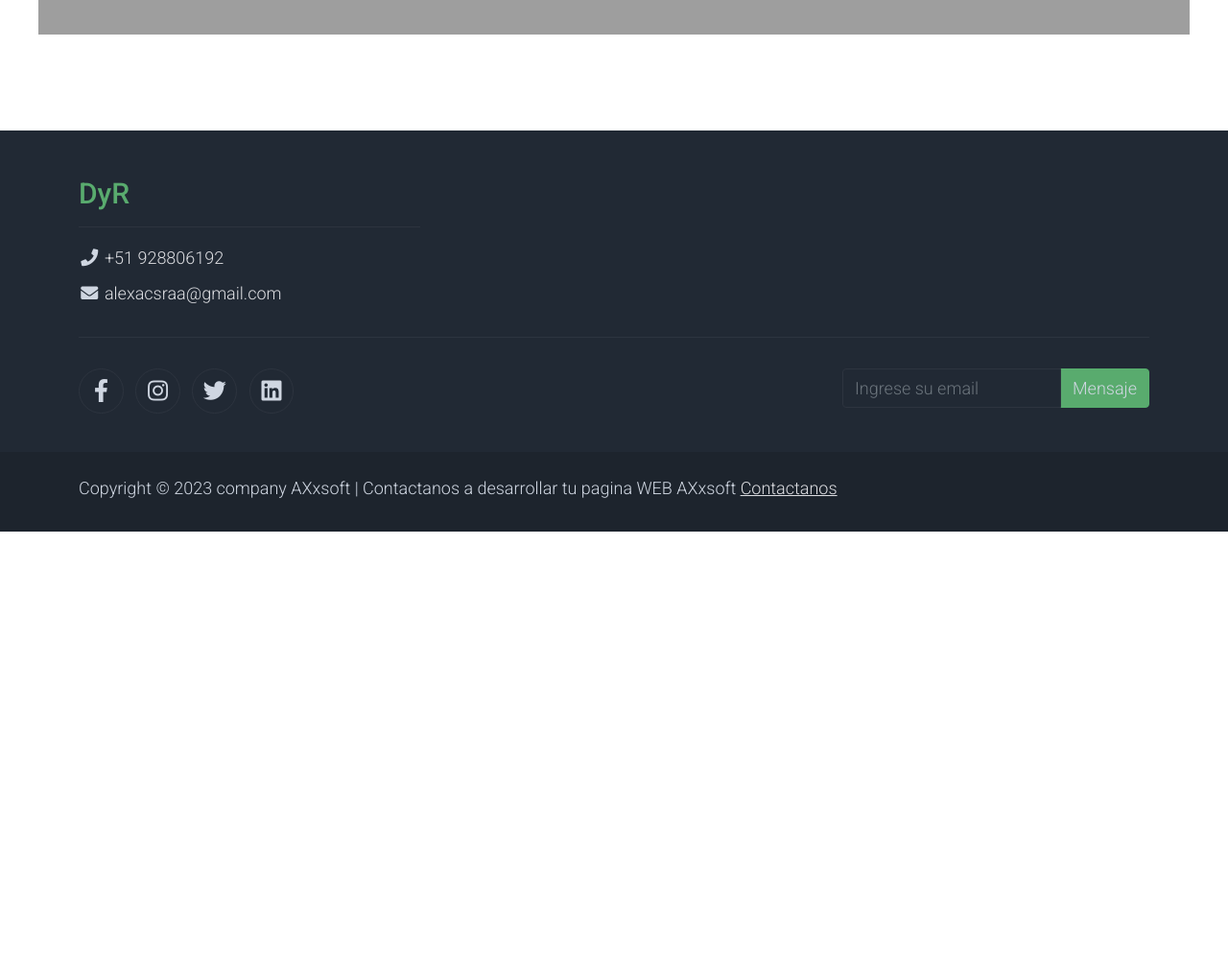
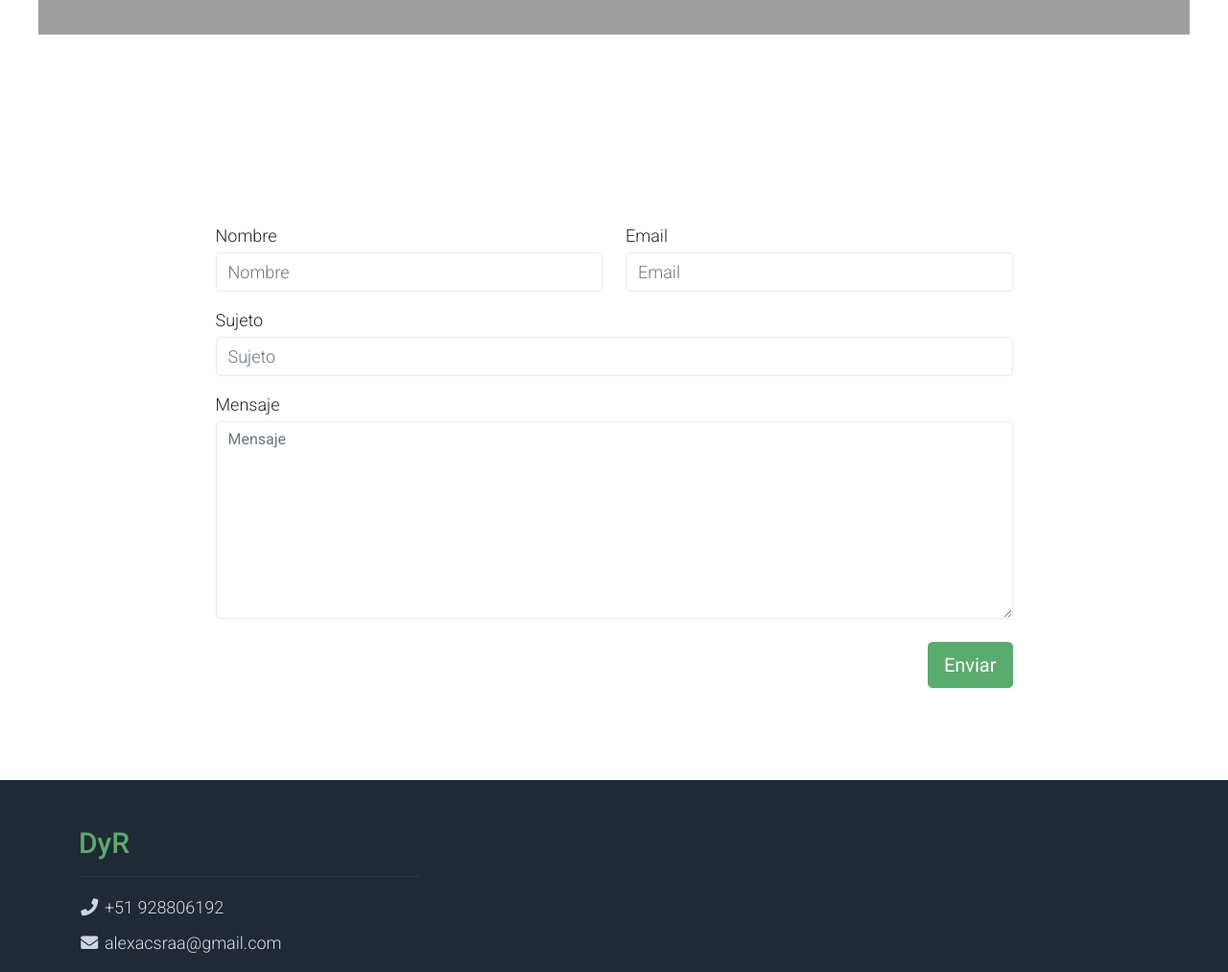
Before and after one commit to SrAxXere22/AXxsoft, a plain HTML site: page contact.html in a window 1280 px wide. Shown: the part 1000-2013 px from the top of the page at 96% size. Before the commit the page ends 1554 px from the top, so only its background shows below. Drawn offline with nearby package versions, Linux system fonts and the light colour scheme; grey boxes are pictures that could not be loaded.

Commit message:
Update contact.html

```diff
--- a/contact.html
+++ b/contact.html
@@ -145,7 +145,35 @@ https://templatemo.com/tm-559-zay-shop
         </iframe>
       </div>
     <!-- Ena Map -->
-
+    <div class="container py-5">
+        <div class="row py-5">
+            <form class="col-md-9 m-auto" method="post" role="form">
+                <div class="row">
+                    <div class="form-group col-md-6 mb-3">
+                        <label for="inputname">Nombre</label>
+                        <input type="text" class="form-control mt-1" id="name" name="Nombre" placeholder="Nombre">
+                    </div>
+                    <div class="form-group col-md-6 mb-3">
+                        <label for="inputemail">Email</label>
+                        <input type="email" class="form-control mt-1" id="email" name="Nombre" placeholder="Email">
+                    </div>
+                </div>
+                <div class="mb-3">
+                    <label for="inputsubject">Sujeto</label>
+                    <input type="text" class="form-control mt-1" id="subject" name="Sujeto" placeholder="Sujeto">
+                </div>
+                <div class="mb-3">
+                    <label for="inputmessage">Mensaje</label>
+                    <textarea class="form-control mt-1" id="message" name="Mensaje" placeholder="Mensaje" rows="8"></textarea>
+                </div>
+                <div class="row">
+                    <div class="col text-end mt-2">
+                        <button type="submit" class="btn btn-success btn-lg px-3">Enviar</button>
+                    </div>
+                </div>
+            </form>
+        </div>
+    </div>
     <!-- Start Footer -->
     <footer class="bg-dark" id="tempaltemo_footer">
         <div class="container">
```
